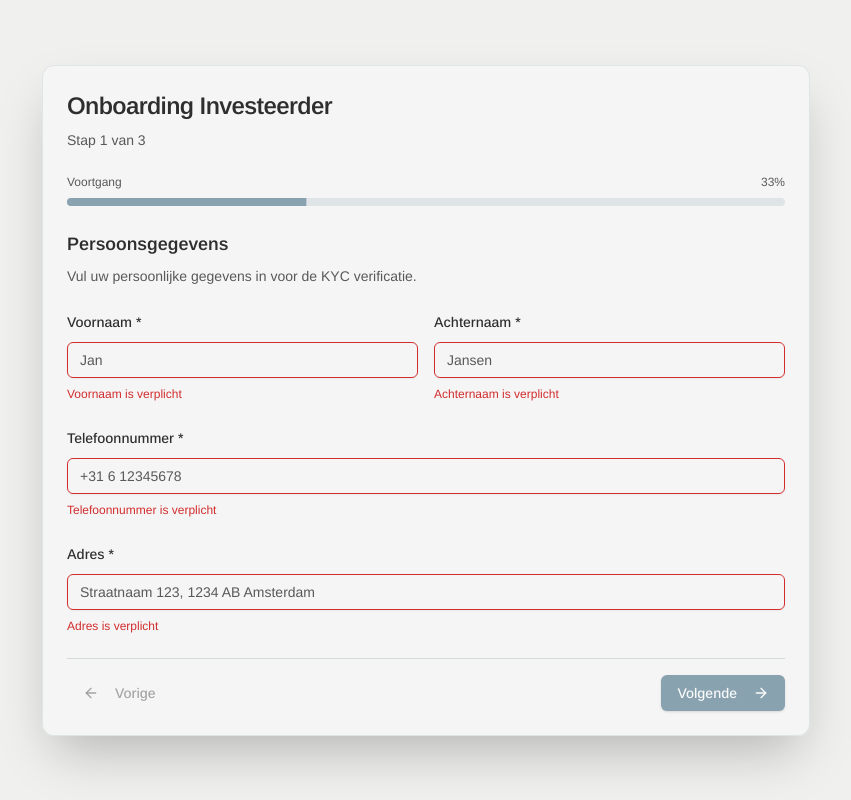
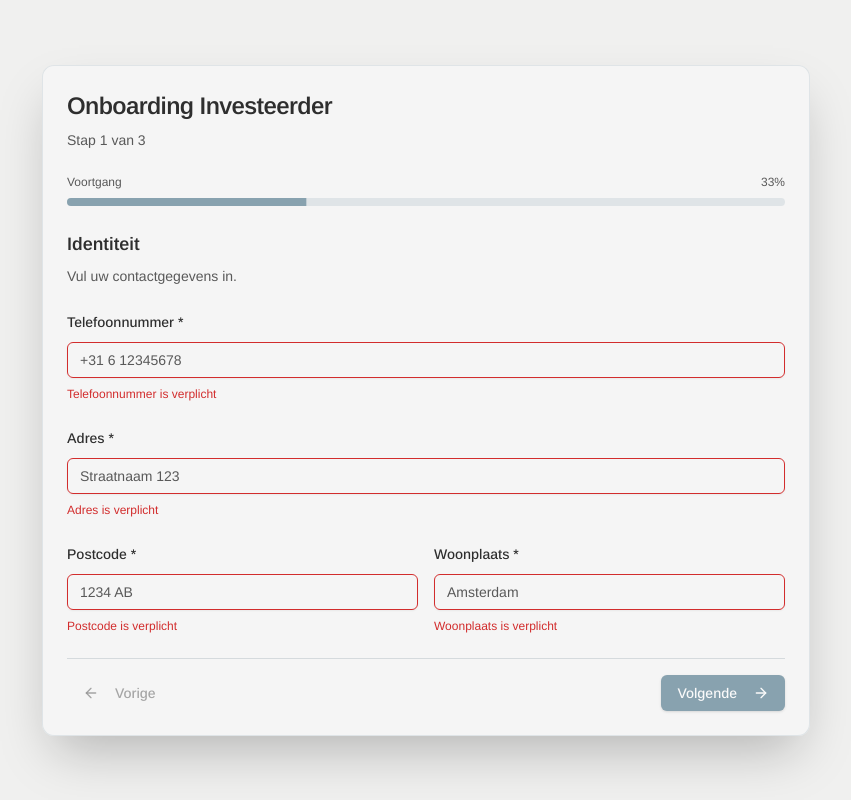
Before and after one commit to gijs2147-collab/Aifundi, a Next.js app: page /onboarding in a window 1280 px wide. Both pictures are taken after a click on the button "Volgende". Shown: the whole page, without its empty margins (214-1065 px from the left). Built offline with nearby package versions, Linux system fonts and the light colour scheme.

Commit message:
Enhance KYC approval process and onboarding form with error handling and identity verification steps

```diff
--- a/app/onboarding/page.tsx
+++ b/app/onboarding/page.tsx
@@ -14,26 +14,25 @@ import {
   SelectValue,
 } from "@/components/ui/select";
 import { Checkbox } from "@/components/ui/checkbox";
-import { UploadCloud, ArrowLeft, ArrowRight, CheckCircle2 } from "lucide-react";
-import { useRouter } from "next/navigation";
+import { ArrowLeft, ArrowRight, CheckCircle2, Shield, Loader2 } from "lucide-react";
+import { submitOnboarding } from "./actions";
 
 const TOTAL_STEPS = 3;
 
 export default function OnboardingPage() {
-  const router = useRouter();
   const [currentStep, setCurrentStep] = useState(1);
 
-  // Step 1: Persoonsgegevens
+  // Step 1: Identity
   const [formData, setFormData] = useState({
-    voornaam: "",
-    achternaam: "",
     telefoonnummer: "",
     adres: "",
+    postcode: "",
+    woonplaats: "",
   });
 
-  // Step 2: Document upload
-  const [selectedFile, setSelectedFile] = useState<File | null>(null);
-  const [isDragging, setIsDragging] = useState(false);
+  // Step 2: Fourthline KYC Mock
+  const [kycCheckCompleted, setKycCheckCompleted] = useState(false);
+  const [isVerifying, setIsVerifying] = useState(false);
 
   // Step 3: Compliance
   const [vermogensherkomst, setVermogensherkomst] = useState("");
@@ -44,20 +43,20 @@ export default function OnboardingPage() {
 
   const validateStep1 = () => {
     const newErrors: Record<string, string> = {};
-    if (!formData.voornaam.trim()) newErrors.voornaam = "Voornaam is verplicht";
-    if (!formData.achternaam.trim())
-      newErrors.achternaam = "Achternaam is verplicht";
     if (!formData.telefoonnummer.trim())
       newErrors.telefoonnummer = "Telefoonnummer is verplicht";
     if (!formData.adres.trim()) newErrors.adres = "Adres is verplicht";
+    if (!formData.postcode.trim()) newErrors.postcode = "Postcode is verplicht";
+    if (!formData.woonplaats.trim())
+      newErrors.woonplaats = "Woonplaats is verplicht";
 
     setErrors(newErrors);
     return Object.keys(newErrors).length === 0;
   };
 
   const validateStep2 = () => {
-    if (!selectedFile) {
-      setErrors({ document: "Upload een paspoort document" });
+    if (!kycCheckCompleted) {
+      setErrors({ kyc: "U moet eerst uw identiteit verifiëren" });
       return false;
     }
     setErrors({});
@@ -96,46 +95,29 @@ export default function OnboardingPage() {
     }
   };
 
-  const handleSubmit = () => {
-    // TODO: Server-side validatie en opslag via Supabase
-    console.log("Submitting:", {
-      formData,
-      selectedFile,
-      vermogensherkomst,
-      verklaringAccepted,
+  const handleSubmit = async () => {
+    const result = await submitOnboarding({
+      telefoonnummer: formData.telefoonnummer,
+      adres: formData.adres,
+      postcode: formData.postcode,
+      woonplaats: formData.woonplaats,
+      vermogensherkomst: vermogensherkomst,
     });
-    // Voor nu: redirect naar home
-    router.push("/");
-  };
 
-  const handleFileSelect = (file: File) => {
-    if (file.type.startsWith("image/") || file.type === "application/pdf") {
-      setSelectedFile(file);
-      setErrors({});
-    } else {
-      setErrors({ document: "Alleen afbeeldingen en PDF's zijn toegestaan" });
+    if (result?.error) {
+      setErrors({ submit: result.error });
     }
   };
 
-  const handleDragOver = (e: React.DragEvent) => {
-    e.preventDefault();
-    setIsDragging(true);
-  };
+  const handleStartVerification = async () => {
+    setIsVerifying(true);
+    setErrors({});
 
-  const handleDragLeave = () => {
-    setIsDragging(false);
-  };
+    // Simulate Fourthline connection (3 seconds)
+    await new Promise((resolve) => setTimeout(resolve, 3000));
 
-  const handleDrop = (e: React.DragEvent) => {
-    e.preventDefault();
-    setIsDragging(false);
-    const file = e.dataTransfer.files[0];
-    if (file) handleFileSelect(file);
-  };
-
-  const handleFileInput = (e: React.ChangeEvent<HTMLInputElement>) => {
-    const file = e.target.files?.[0];
-    if (file) handleFileSelect(file);
+    setKycCheckCompleted(true);
+    setIsVerifying(false);
   };
 
   const progressPercentage = (currentStep / TOTAL_STEPS) * 100;
@@ -165,58 +147,16 @@ export default function OnboardingPage() {
         </CardHeader>
 
         <CardContent className="space-y-6">
-          {/* Stap 1: Persoonsgegevens */}
+          {/* Stap 1: Identity */}
           {currentStep === 1 && (
             <div className="space-y-6">
               <div className="space-y-2">
                 <h3 className="text-lg font-semibold text-foreground">
-                  Persoonsgegevens
+                  Identiteit
                 </h3>
                 <p className="text-sm text-muted-foreground">
-                  Vul uw persoonlijke gegevens in voor de KYC verificatie.
+                  Vul uw contactgegevens in.
                 </p>
-              </div>
-
-              <div className="grid gap-4 sm:grid-cols-2">
-                <div className="space-y-2">
-                  <Label htmlFor="voornaam" className="text-foreground">
-                    Voornaam *
-                  </Label>
-                  <Input
-                    id="voornaam"
-                    value={formData.voornaam}
-                    onChange={(e) =>
-                      setFormData({ ...formData, voornaam: e.target.value })
-                    }
-                    className={errors.voornaam ? "border-destructive" : ""}
-                    placeholder="Jan"
-                  />
-                  {errors.voornaam && (
-                    <p className="text-xs text-destructive">
-                      {errors.voornaam}
-                    </p>
-                  )}
-                </div>
-
-                <div className="space-y-2">
-                  <Label htmlFor="achternaam" className="text-foreground">
-                    Achternaam *
-                  </Label>
-                  <Input
-                    id="achternaam"
-                    value={formData.achternaam}
-                    onChange={(e) =>
-                      setFormData({ ...formData, achternaam: e.target.value })
-                    }
-                    className={errors.achternaam ? "border-destructive" : ""}
-                    placeholder="Jansen"
-                  />
-                  {errors.achternaam && (
-                    <p className="text-xs text-destructive">
-                      {errors.achternaam}
-                    </p>
-                  )}
-                </div>
               </div>
 
               <div className="space-y-2">
@@ -254,82 +194,125 @@ export default function OnboardingPage() {
                     setFormData({ ...formData, adres: e.target.value })
                   }
                   className={errors.adres ? "border-destructive" : ""}
-                  placeholder="Straatnaam 123, 1234 AB Amsterdam"
+                  placeholder="Straatnaam 123"
                 />
                 {errors.adres && (
                   <p className="text-xs text-destructive">{errors.adres}</p>
                 )}
               </div>
+
+              <div className="grid gap-4 sm:grid-cols-2">
+                <div className="space-y-2">
+                  <Label htmlFor="postcode" className="text-foreground">
+                    Postcode *
+                  </Label>
+                  <Input
+                    id="postcode"
+                    value={formData.postcode}
+                    onChange={(e) =>
+                      setFormData({ ...formData, postcode: e.target.value })
+                    }
+                    className={errors.postcode ? "border-destructive" : ""}
+                    placeholder="1234 AB"
+                  />
+                  {errors.postcode && (
+                    <p className="text-xs text-destructive">
+                      {errors.postcode}
+                    </p>
+                  )}
+                </div>
+
+                <div className="space-y-2">
+                  <Label htmlFor="woonplaats" className="text-foreground">
+                    Woonplaats *
+                  </Label>
+                  <Input
+                    id="woonplaats"
+                    value={formData.woonplaats}
+                    onChange={(e) =>
+                      setFormData({ ...formData, woonplaats: e.target.value })
+                    }
+                    className={errors.woonplaats ? "border-destructive" : ""}
+                    placeholder="Amsterdam"
+                  />
+                  {errors.woonplaats && (
+                    <p className="text-xs text-destructive">
+                      {errors.woonplaats}
+                    </p>
+                  )}
+                </div>
+              </div>
             </div>
           )}
 
-          {/* Stap 2: KYC Documentatie */}
+          {/* Stap 2: Identificatie (Fourthline Mock) */}
           {currentStep === 2 && (
             <div className="space-y-6">
               <div className="space-y-2">
                 <h3 className="text-lg font-semibold text-foreground">
-                  KYC Documentatie
+                  Identificatie
                 </h3>
                 <p className="text-sm text-muted-foreground">
-                  Upload een scan of foto van uw paspoort voor verificatie.
+                  Verifieer uw identiteit via onze partner Fourthline.
                 </p>
               </div>
 
-              <div
-                onDragOver={handleDragOver}
-                onDragLeave={handleDragLeave}
-                onDrop={handleDrop}
-                className={`relative border-2 border-dashed rounded-lg p-8 transition-colors ${
-                  isDragging
-                    ? "border-primary bg-primary/10"
-                    : "border-border bg-secondary/30"
-                }`}
-              >
-                <input
-                  type="file"
-                  id="file-upload"
-                  className="hidden"
-                  accept="image/*,.pdf"
-                  onChange={handleFileInput}
-                />
-                <label
-                  htmlFor="file-upload"
-                  className="flex flex-col items-center justify-center cursor-pointer space-y-4"
-                >
-                  {selectedFile ? (
+              <Card className="border-border bg-card">
+                <CardContent className="p-8">
+                  <div className="flex flex-col items-center justify-center space-y-6">
+                    {!kycCheckCompleted && !isVerifying && (
                       <>
-                      <CheckCircle2 className="h-12 w-12 text-primary" />
-                      <div className="text-center">
-                        <p className="text-sm font-medium text-foreground">
-                          {selectedFile.name}
-                        </p>
-                        <p className="text-xs text-muted-foreground mt-1">
-                          Klik om een ander bestand te selecteren
+                        <div className="flex h-16 w-16 items-center justify-center rounded-full bg-primary/10">
+                          <Shield className="h-8 w-8 text-primary" />
+                        </div>
+                        <div className="text-center space-y-2">
+                          <h4 className="text-lg font-semibold text-foreground">
+                            Identiteit Verifiëren
+                          </h4>
+                          <p className="text-sm text-muted-foreground max-w-md">
+                            We gebruiken onze partner Fourthline om uw identiteit
+                            veilig te controleren.
                           </p>
                         </div>
+                        <Button
+                          onClick={handleStartVerification}
+                          className="bg-primary text-primary-foreground hover:bg-primary/90"
+                          size="lg"
+                        >
+                          <Shield className="mr-2 h-4 w-4" />
+                          Start Verificatie
+                        </Button>
                       </>
-                  ) : (
+                    )}
+
+                    {isVerifying && (
                       <>
-                      <UploadCloud className="h-12 w-12 text-muted-foreground" />
-                      <div className="text-center">
+                        <Loader2 className="h-12 w-12 text-primary animate-spin" />
+                        <div className="text-center space-y-2">
                           <p className="text-sm font-medium text-foreground">
-                          Sleep uw paspoort hierheen
-                        </p>
-                        <p className="text-xs text-muted-foreground mt-1">
-                          of klik om te bladeren
-                        </p>
-                        <p className="text-xs text-muted-foreground mt-2">
-                          PNG, JPG, PDF (max. 10MB)
+                            Verbinding maken met Fourthline...
                           </p>
                         </div>
                       </>
                     )}
-                </label>
+
+                    {kycCheckCompleted && !isVerifying && (
+                      <>
+                        <CheckCircle2 className="h-12 w-12 text-primary" />
+                        <div className="text-center space-y-2">
+                          <p className="text-sm font-medium text-foreground">
+                            Identiteit Geverifieerd
+                          </p>
                         </div>
+                      </>
+                    )}
+                  </div>
+                </CardContent>
+              </Card>
 
-              {errors.document && (
+              {errors.kyc && (
                 <p className="text-xs text-destructive text-center">
-                  {errors.document}
+                  {errors.kyc}
                 </p>
               )}
             </div>
@@ -350,7 +333,7 @@ export default function OnboardingPage() {
 
               <div className="space-y-2">
                 <Label htmlFor="vermogensherkomst" className="text-foreground">
-                  Wat is de herkomst van uw vermogen? *
+                  Herkomst Vermogen *
                 </Label>
                 <Select
                   value={vermogensherkomst}
@@ -390,8 +373,7 @@ export default function OnboardingPage() {
                     htmlFor="verklaring"
                     className="text-sm text-foreground leading-relaxed cursor-pointer"
                   >
-                    Ik verklaar dat ik investeer voor eigen rekening en risico
-                    (Execution Only). *
+                    Ik ga akkoord met de voorwaarden *
                   </label>
                 </div>
                 {errors.verklaring && (
@@ -417,6 +399,7 @@ export default function OnboardingPage() {
             <Button
               onClick={handleNext}
               className="bg-primary text-primary-foreground hover:bg-primary/90"
+              disabled={isVerifying}
             >
               {currentStep === TOTAL_STEPS
                 ? "Afronden & Indienen"
```
Also changed, not shown: app/admin/actions.ts (+6 -2 lines). Lines whose indentation alone changed are shown as unchanged.
